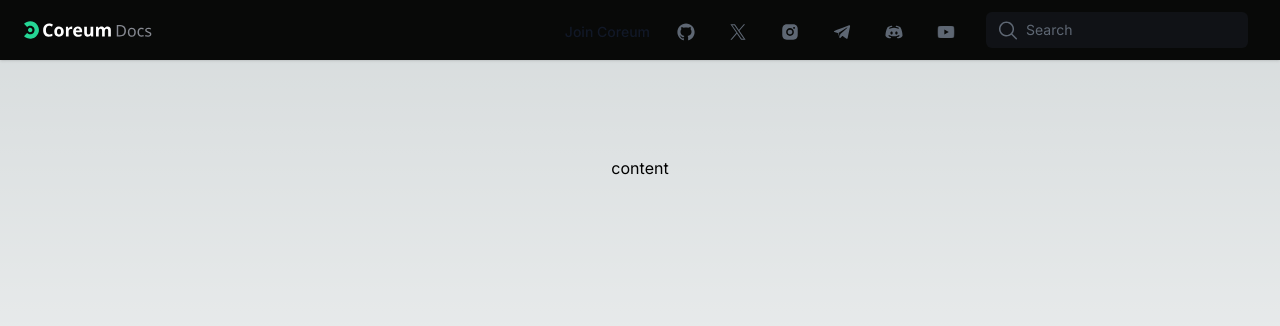
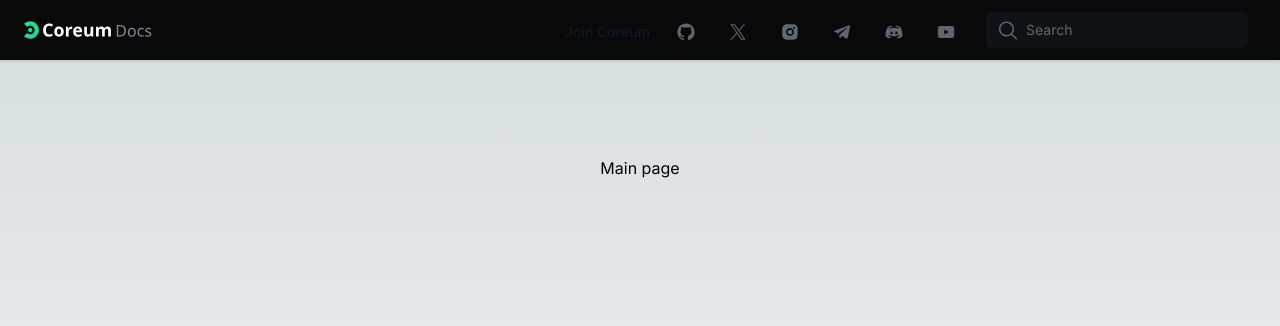
Before and after one commit to CoreumFoundation/docs-next, a Next.js app: page / in a window 1280 px wide. Shown: the top 326 px of the page. Built offline with nearby package versions, Linux system fonts and the light colour scheme.

Commit message:
feat: add default pages

```diff
--- /dev/null
+++ b/app/community/page.tsx
@@ -0,0 +1,9 @@
+const CommunityPage = () => {
+  return (
+    <div>
+      Community
+    </div>
+  );
+};
+
+export default CommunityPage;
--- /dev/null
+++ b/app/developers/page.tsx
@@ -0,0 +1,9 @@
+const DevelopersPage = () => {
+  return (
+    <div>
+      Developers
+    </div>
+  );
+};
+
+export default DevelopersPage;
--- /dev/null
+++ b/app/features/page.tsx
@@ -0,0 +1,9 @@
+const FeaturesPage = () => {
+  return (
+    <div>
+      Features
+    </div>
+  );
+};
+
+export default FeaturesPage;
--- a/app/page.tsx
+++ b/app/page.tsx
@@ -2,8 +2,8 @@ import Image from "next/image";
 
 export default function Home() {
   return (
-    <main className="flex min-h-max flex-col items-center justify-between p-24">
-      content
-    </main>
+    <div className="flex min-h-max flex-col items-center justify-between p-24 w-full">
+      Main page
+    </div>
   );
 }
--- /dev/null
+++ b/app/validators/page.tsx
@@ -0,0 +1,9 @@
+const ValidatorsPage = () => {
+  return (
+    <div>
+      Validators
+    </div>
+  );
+};
+
+export default ValidatorsPage;
```
